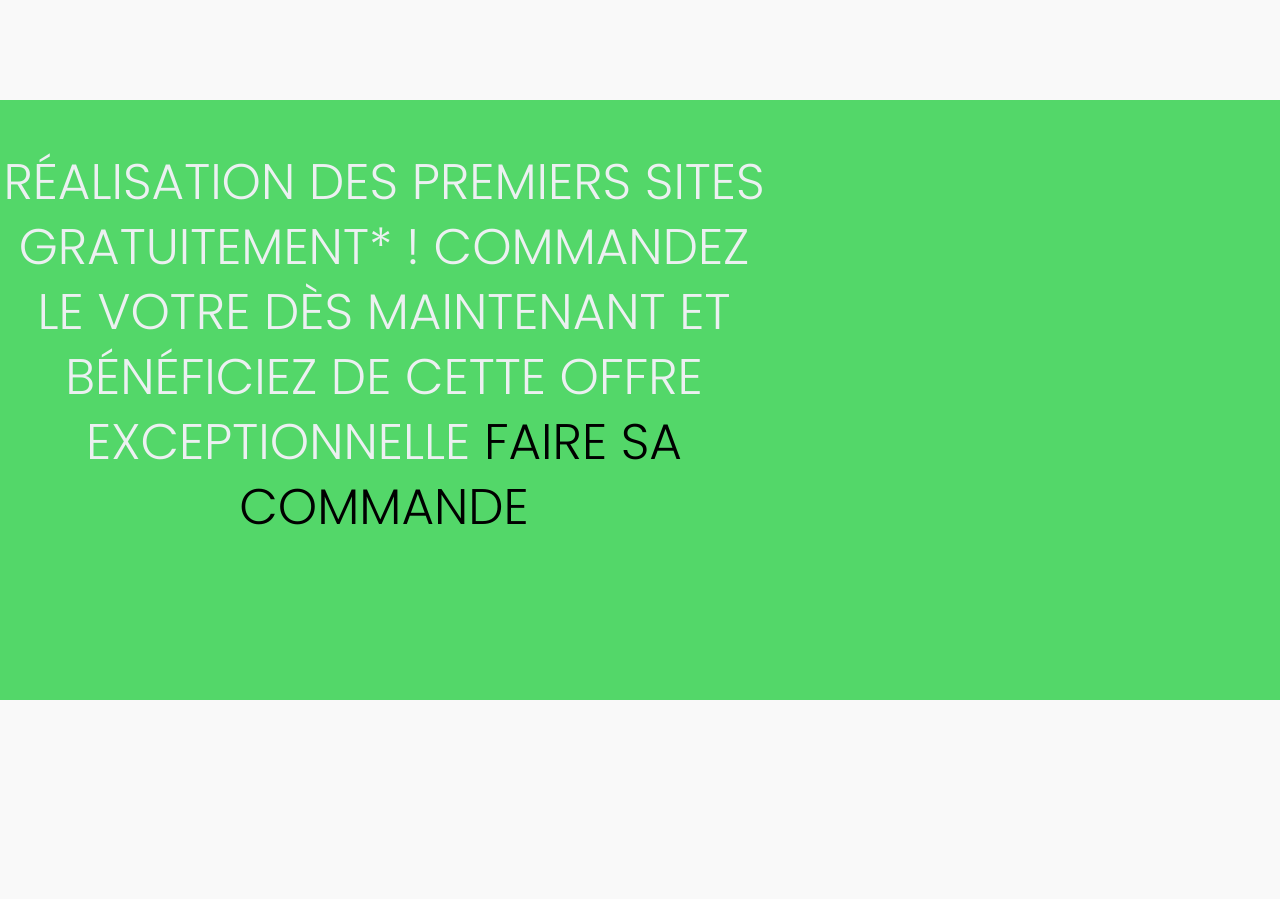
After one commit to CheeseParty/NoobWeb, a PHP site: page /welcome.php in a window 1280 px wide. The commit adds this page. Shown: the top 899 px of the page. Run offline with PHP 8.4, Linux system fonts and the light colour scheme.

Commit message:
teqsqsdf

```diff
--- a/css/contact.css
+++ b/css/contact.css
@@ -63,3 +63,5 @@
    font-style: italic;
      font-weight:300;
 }
+
+@media only screen and (max-width: 1202px)
--- a/css/description.css
+++ b/css/description.css
@@ -1,6 +1,6 @@
 .description {
     margin:100px auto;
-    background:#16a085; /* Background de la div à définir */
+    background:#167EFB;/*#16a085; /* Background de la div à définir */
     color:#F7F7F9;
     font-size:15px;
     padding:50px;
@@ -23,7 +23,7 @@
 .person {
     transition:border 0.5s ease-out;
     padding:20px;
-    border:2px solid #16a085;
+    border:2px solid #167EFB;
     text-align: center;
     width:400px;
     display:inline-block;
--- a/css/ourwork.css
+++ b/css/ourwork.css
@@ -1,5 +1,5 @@
 .our-work {
-    background:#e74c3c;
+    background:#DF554F;
     width:100%;
     font-size:15px;
     padding:50px 0;
--- /dev/null
+++ b/css/welcome.css
@@ -0,0 +1,22 @@
+.welcome {
+    background:#53D769;
+    width:100%;
+    height:500px;
+    padding:50px 0;
+    font-family:Poppins;
+    margin:100px auto;
+    color:#ecf0f1;
+    line-height: 500px;
+}
+
+.welcome-text{
+    display: block;
+    margin:0 auto;
+    text-transform: uppercase;
+    width:60%;
+    font-size:50px;
+    line-height: 1.3;
+    text-align: center;
+    margin: 0;
+    padding:0;
+}
--- /dev/null
+++ b/welcome.php
@@ -0,0 +1,25 @@
+<!DOCTYPE HTML>
+<html>
+    <head>
+        <meta charset="utf-8">
+        <meta http-equiv="X-UA-Compatible" content="IE=edge,chrome=1">
+        <title>NoobWeb | Bienvenue</title>
+        <meta name="description" content="">
+        <meta name="viewport" content="width=device-width, initial-scale=1">
+        <link rel="apple-touch-icon" href="apple-touch-icon.png">
+
+        <link rel="stylesheet" href="css/normalize.min.css">
+        <link href="https://fonts.googleapis.com/css?family=Poppins:300,500" rel="stylesheet" type="text/css">
+        <link rel="stylesheet" href="css/welcome.css">
+        <link rel="stylesheet" href="css/main.css">
+        <!--[if lt IE 9]>
+            <script src="js/vendor/html5-3.6-respond-1.4.2.min.js"></script>
+        <![endif]-->
+    </head>
+
+    <body>
+        <section class="welcome">
+            <p class="welcome-text">Réalisation des premiers sites gratuitement* ! Commandez le votre dès maintenant et bénéficiez de cette offre exceptionnelle <a href="#" class="go-btn">Faire sa                      commande</a></p>
+        </section>
+
+    </body>
```
